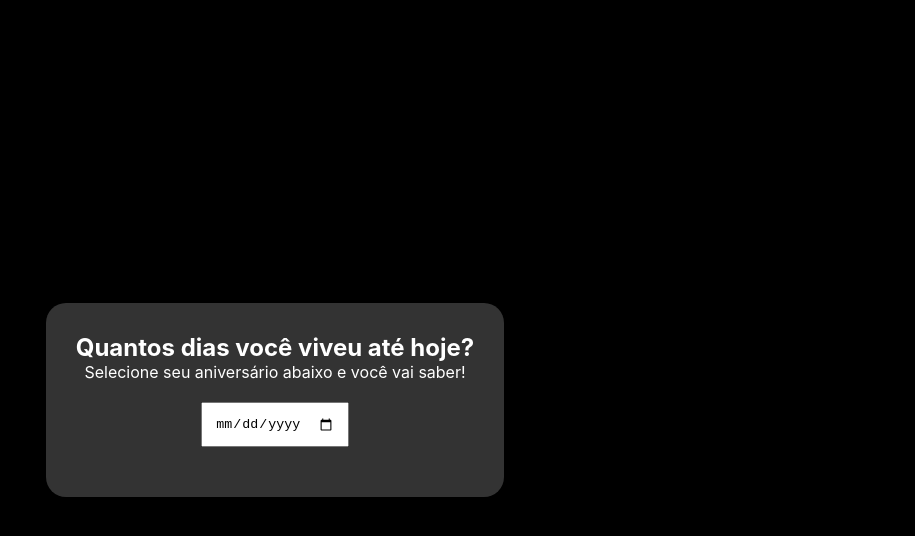
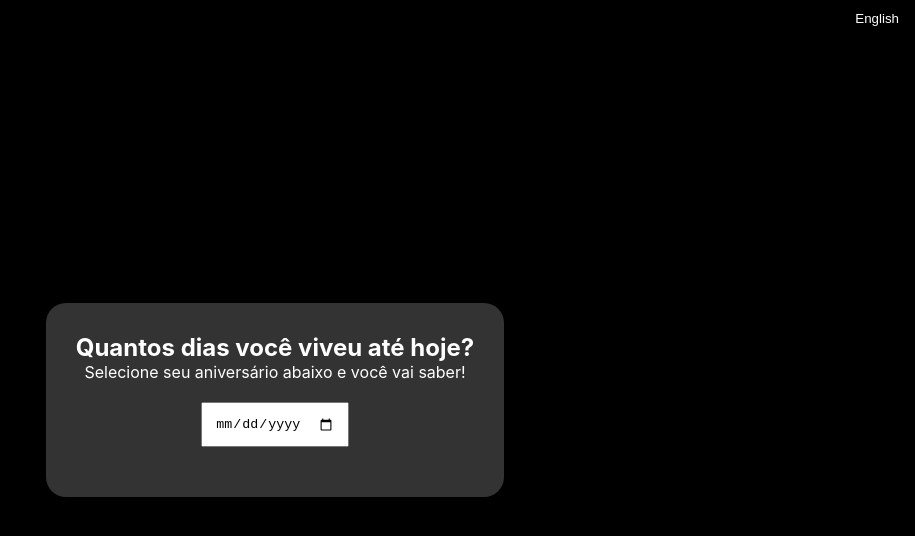
Before and after one commit to CleitonLuizOliveira/day_counter, a React (Create React App) app: page / in a window 1280 px wide. Shown: the top 536 px of the page, without its empty margins (365-1280 px from the left). Built offline with nearby package versions, Linux system fonts and the light colour scheme.

Commit message:
o app está pronto!

```diff
--- a/src/App.css
+++ b/src/App.css
@@ -33,3 +33,12 @@
   margin: 0;
   padding: 0;
 }
+
+.App button {
+  position: absolute;
+  right: 10px;
+  top: 10px;
+  color: white;
+  border: none;
+  background: transparent;
+}
--- a/src/App.js
+++ b/src/App.js
@@ -35,7 +35,7 @@ function App() {
                         <h3>Até hoje, você já viveu {answer} dias!</h3>
                     </If>
                 </If>
-
+                <button onClick={() => setIsBrazil(!isBrazil)}> {isBrazil ? "English" : "Português"} </button>
             </div>
         </div>
     );
```
Also changed, not shown: 1 other file (tests, documents, lock files or other folders).
